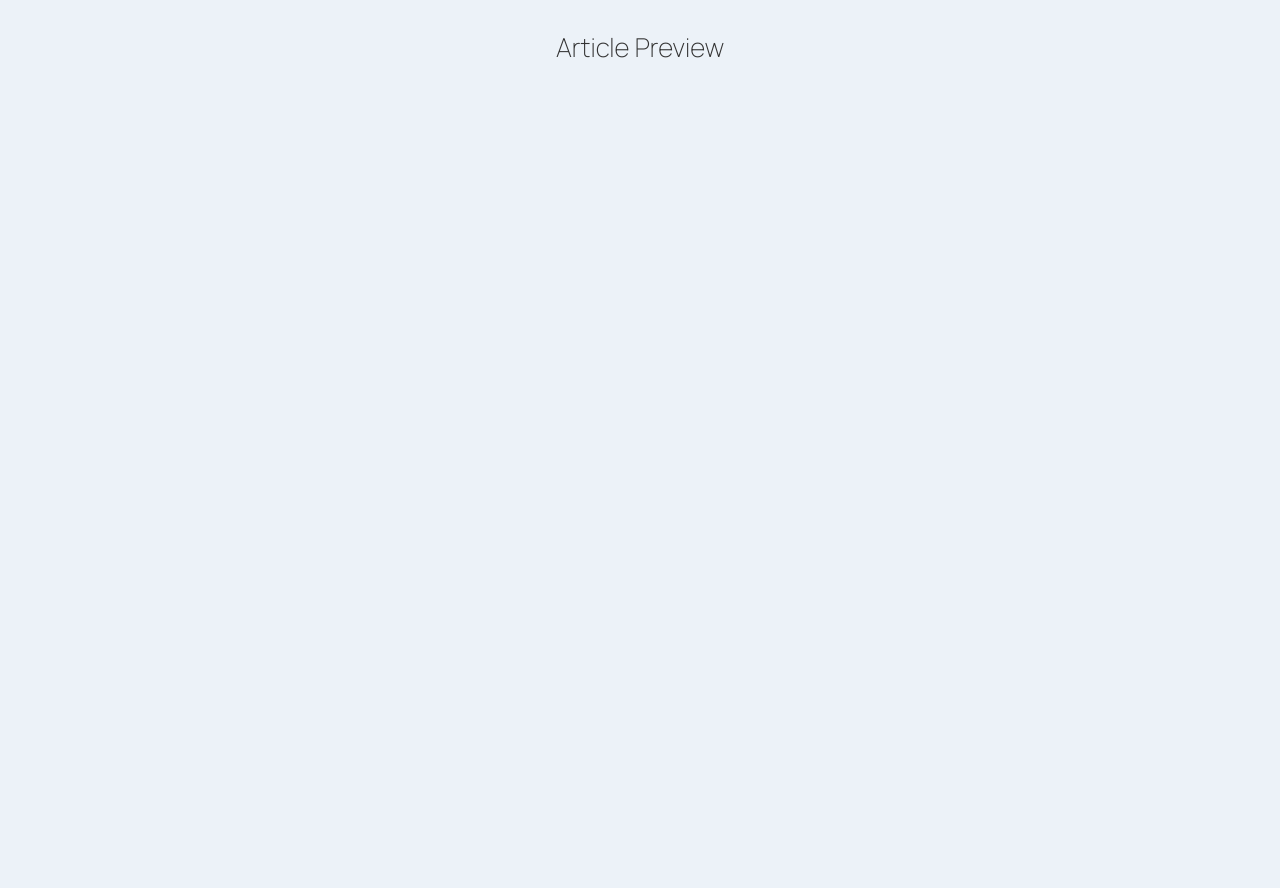
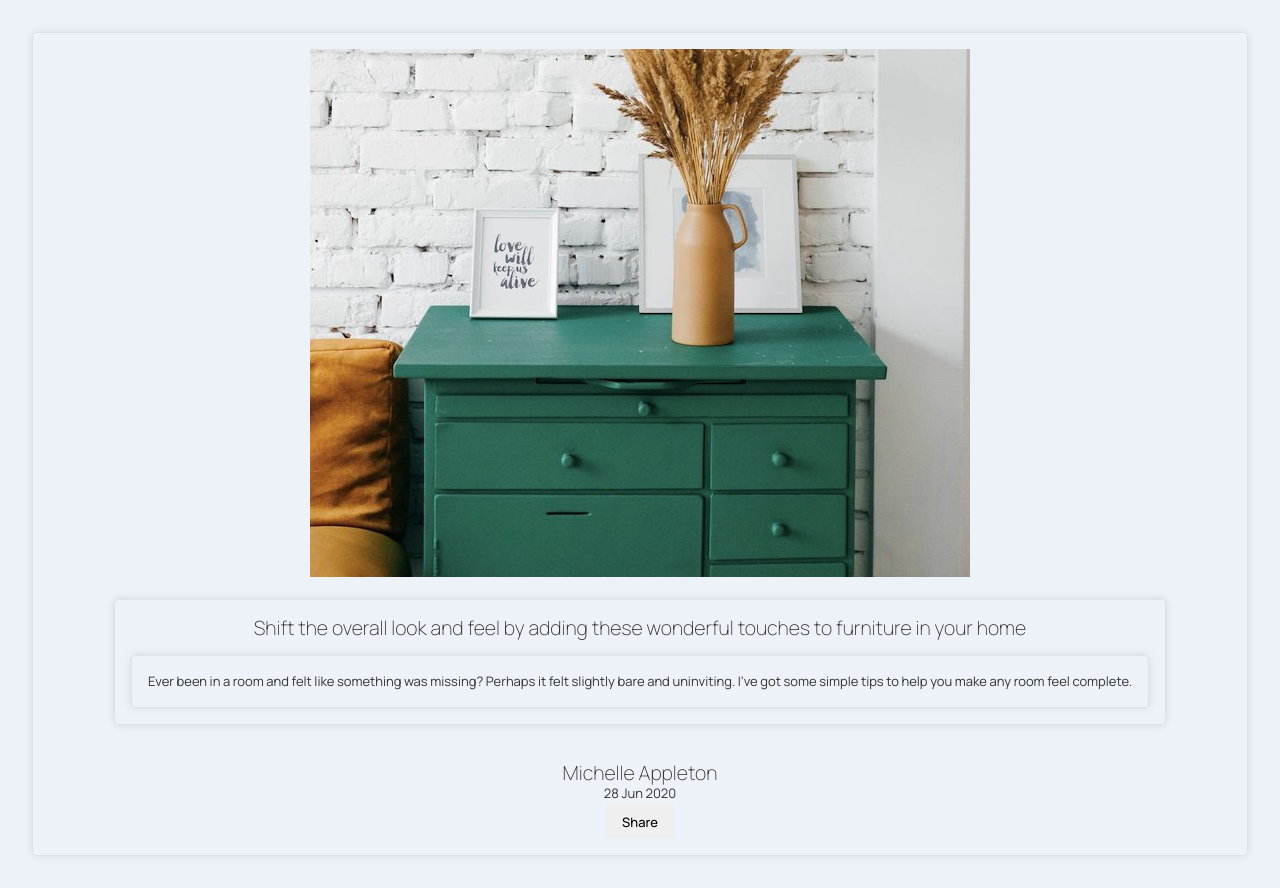
Before and after one commit to Trishachi/article-preview-react, a React (Vite) app: page / in a window 1280 px wide. Before the commit the page ends 800 px from the top, so only its background shows below. Built offline with nearby package versions, Linux system fonts and the light colour scheme.

Commit message:
Content Added

```diff
--- a/src/App.jsx
+++ b/src/App.jsx
@@ -1,9 +1,8 @@
-import { useState } from 'react'
 import './App.css'
 import ArticlePreview from './components/ArticlePreview'
 
 function App() {
-  const [count, setCount] = useState(0)
+
 
   return (
     <>
--- a/src/components/ArticlePreview.css
+++ b/src/components/ArticlePreview.css
@@ -5,3 +5,44 @@ Author: Chisom Okoye
 Date: 12th June 2025
 Version: v1.0
 */
+
+.article-preview-wrapper {
+    display: flex;
+    flex-direction: column;
+    align-items: center;
+    justify-content: center;
+    gap: 1rem;
+    padding: 1rem;
+    border: 1px solid #dee2e6;
+    border-radius: var(--border-radius);
+    box-shadow: 0 0 0.5rem rgba(0, 0, 0, 0.1);
+}
+
+.article-image {
+    width: 100%;
+    height: auto;
+}
+
+.article-content {
+    display: flex;
+    flex-direction: column;
+    align-items: center;
+    justify-content: center;
+    gap: 1rem;
+    padding: 1rem;
+    border: 1px solid #dee2e6;
+    border-radius: var(--border-radius);
+    box-shadow: 0 0 0.5rem rgba(0, 0, 0, 0.1);
+}
+
+.article-content-text {
+    display: flex;
+    flex-direction: column;
+    align-items: center;
+    justify-content: center;
+    gap: 1rem;
+    padding: 1rem;
+    border: 1px solid #dee2e6;
+    border-radius: 0.25rem;
+    box-shadow: 0 0 0.5rem rgba(0, 0, 0, 0.1);
+}
--- a/src/components/ArticlePreview.jsx
+++ b/src/components/ArticlePreview.jsx
@@ -1,10 +1,32 @@
 import React from "react";
 import "./ArticlePreview.css";
+import articleImage from "../assets/drawers.jpg";
 
 function ArticlePreview() {
     return (
-        <div>
-            <h1>Article Preview</h1>
+        <div className="article-preview-wrapper">
+            <div className="article-image">
+                <img src={articleImage} alt="Article Image" />
+            </div>
+            <div className="article-content">
+            <h2 className="article-title">Shift the overall look and feel by adding these wonderful
+  touches to furniture in your home</h2>
+
+  <p className="article-content-text">Ever been in a room and felt like something was missing? Perhaps
+  it felt slightly bare and uninviting. I’ve got some simple tips
+  to help you make any room feel complete.</p>
+
+            </div>
+            <div className="article-footer">
+                <div className="article-author">
+                    <img src="" alt="" />
+                    <div className="article-author-info">
+                        <h2>Michelle Appleton</h2>
+                        <p>28 Jun 2020</p>
+                    </div>
+                </div>
+                <button>Share</button>
+            </div>
         </div>
     );
 }
```
